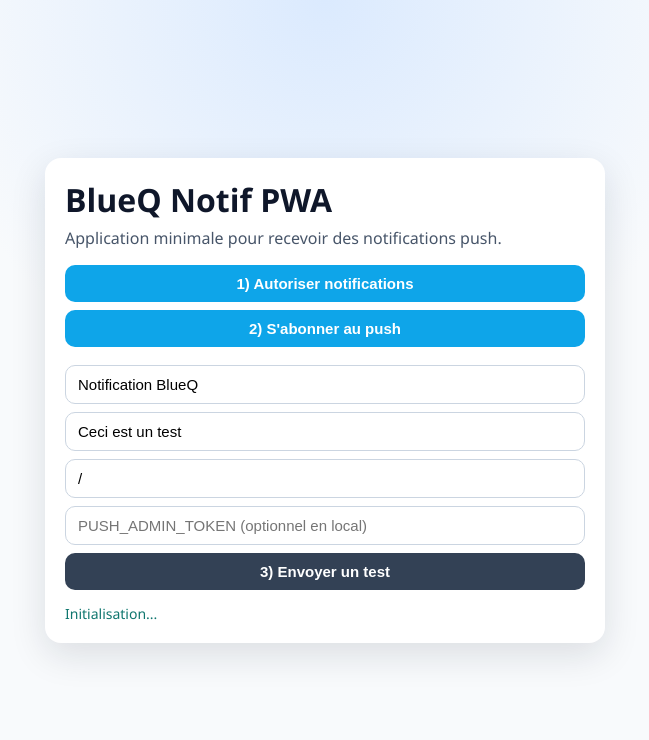
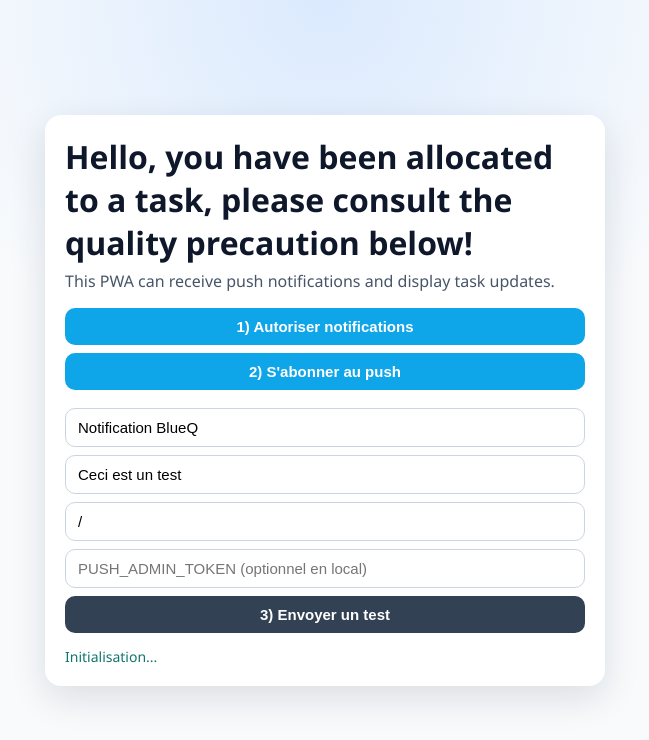
Before and after one commit to sylvainchester/BlueQ_notif, a website: page index.html in a window 1280 px wide. Shown: the whole page, without its empty margins (315-964 px from the left). Drawn offline with Linux system fonts and the light colour scheme.

Commit message:
Update frontend welcome message

```diff
--- a/index.html
+++ b/index.html
@@ -85,8 +85,8 @@
   </head>
   <body>
     <main>
-      <h1>BlueQ Notif PWA</h1>
-      <p>Application minimale pour recevoir des notifications push.</p>
+      <h1>Hello, you have been allocated to a task, please consult the quality precaution below!</h1>
+      <p>This PWA can receive push notifications and display task updates.</p>
 
       <div class="row">
         <button id="btn-permission">1) Autoriser notifications</button>
```
